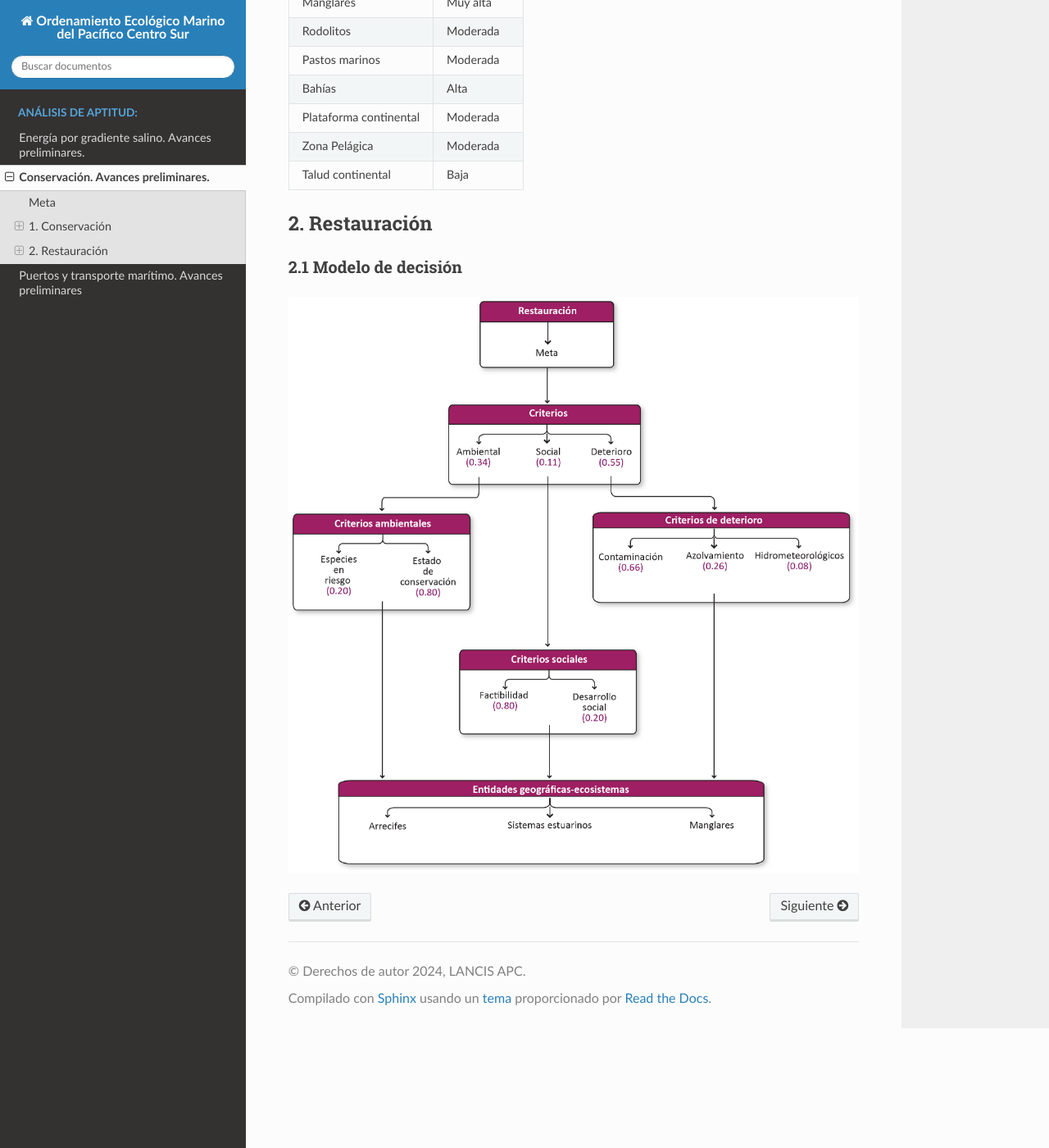
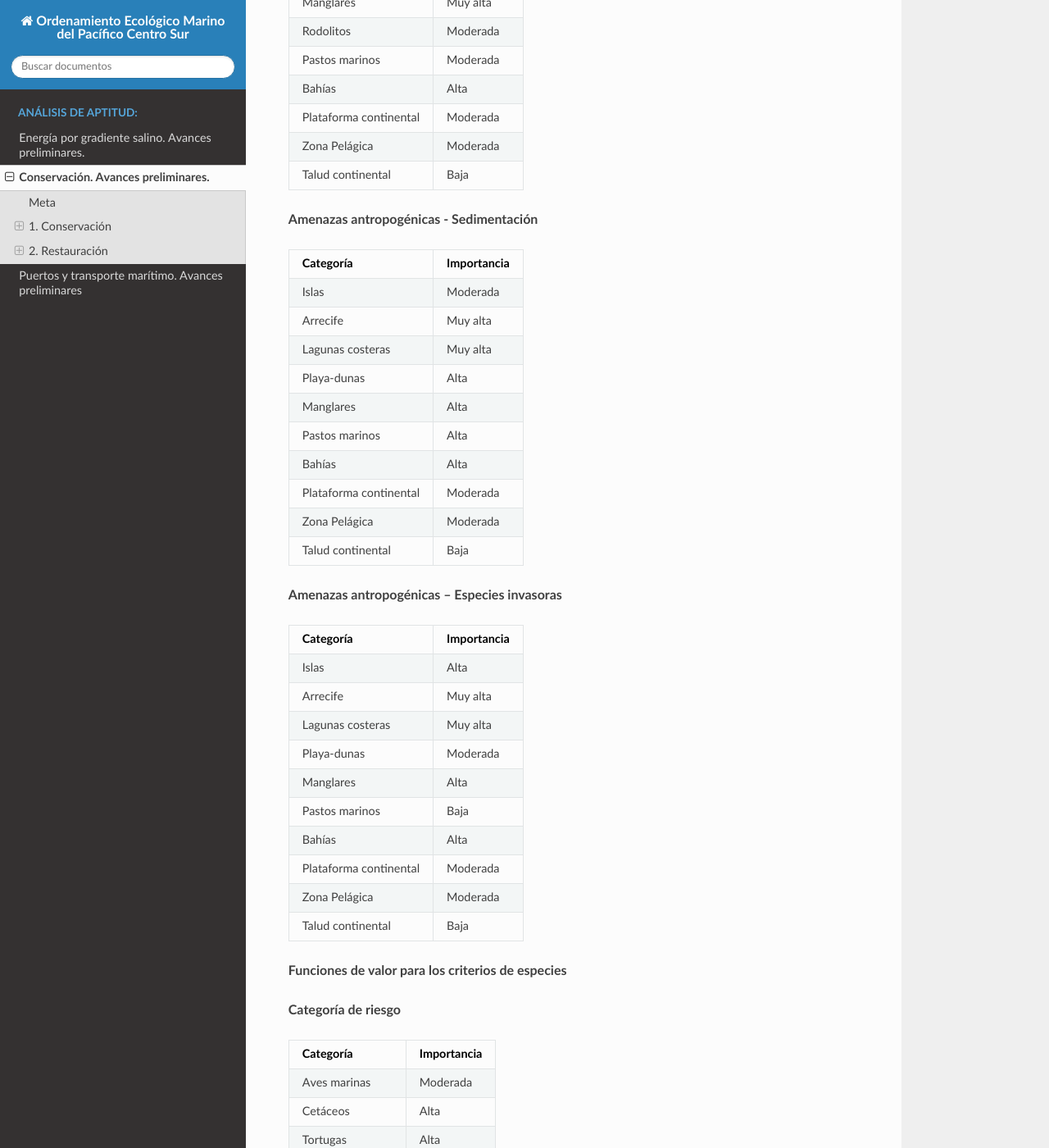
Before and after one commit to lancis-apc/PACA, a Sphinx documentation site: the page built from docs/source/conservacion_pr.md, in a window 1280 px wide and 1400 px high, scrolled down 3914 px. Shown: the whole window at 82% size. Built offline with Sphinx 7.4.7 and the Read the Docs theme 3.1.0, drawn with Linux system fonts in a browser that asks for light colours; pages that are not in the unit, such as notebooks, are missing from menus; some of the changed text lies outside the part shown.

Commit message:
cambios realizados

```diff
--- a/docs/source/conservacion_pr.md
+++ b/docs/source/conservacion_pr.md
@@ -109,6 +109,59 @@ Bahías | Alta
 Plataforma continental | Moderada
 Zona Pelágica | Moderada
 Talud continental | Baja
+
+**Amenazas antropogénicas - Sedimentación**
+
+Categoría | Importancia
+-- | --
+Islas | Moderada
+Arrecife | Muy   alta
+Lagunas costeras | Muy   alta
+Playa-dunas | Alta
+Manglares | Alta
+Pastos marinos | Alta
+Bahías | Alta
+Plataforma continental | Moderada
+Zona Pelágica | Moderada
+Talud continental | Baja
+
+**Amenazas antropogénicas – Especies invasoras**
+
+Categoría | Importancia
+-- | --
+Islas | Alta
+Arrecife | Muy   alta
+Lagunas costeras | Muy   alta
+Playa-dunas | Moderada
+Manglares | Alta
+Pastos marinos | Baja
+Bahías | Alta
+Plataforma continental | Moderada
+Zona Pelágica | Moderada
+Talud continental | Baja
+
+**Funciones de valor para los criterios de especies**
+
+**Categoría de riesgo**
+
+Categoría | Importancia
+-- | --
+Aves marinas | Moderada
+Cetáceos | Alta
+Tortugas | Alta
+Tiburones y rayas | Alta
+Peces | Moderada
+
+**Interacciones**
+
+Categoría | Importancia
+-- | --
+Aves marinas | Moderada
+Cetáceos | Alta
+Tortugas | Alta
+Tiburones y rayas | Alta
+Peces | Alta
+
 
 ## 2. Restauración
 
```
Also changed, not shown: 7 other files.
